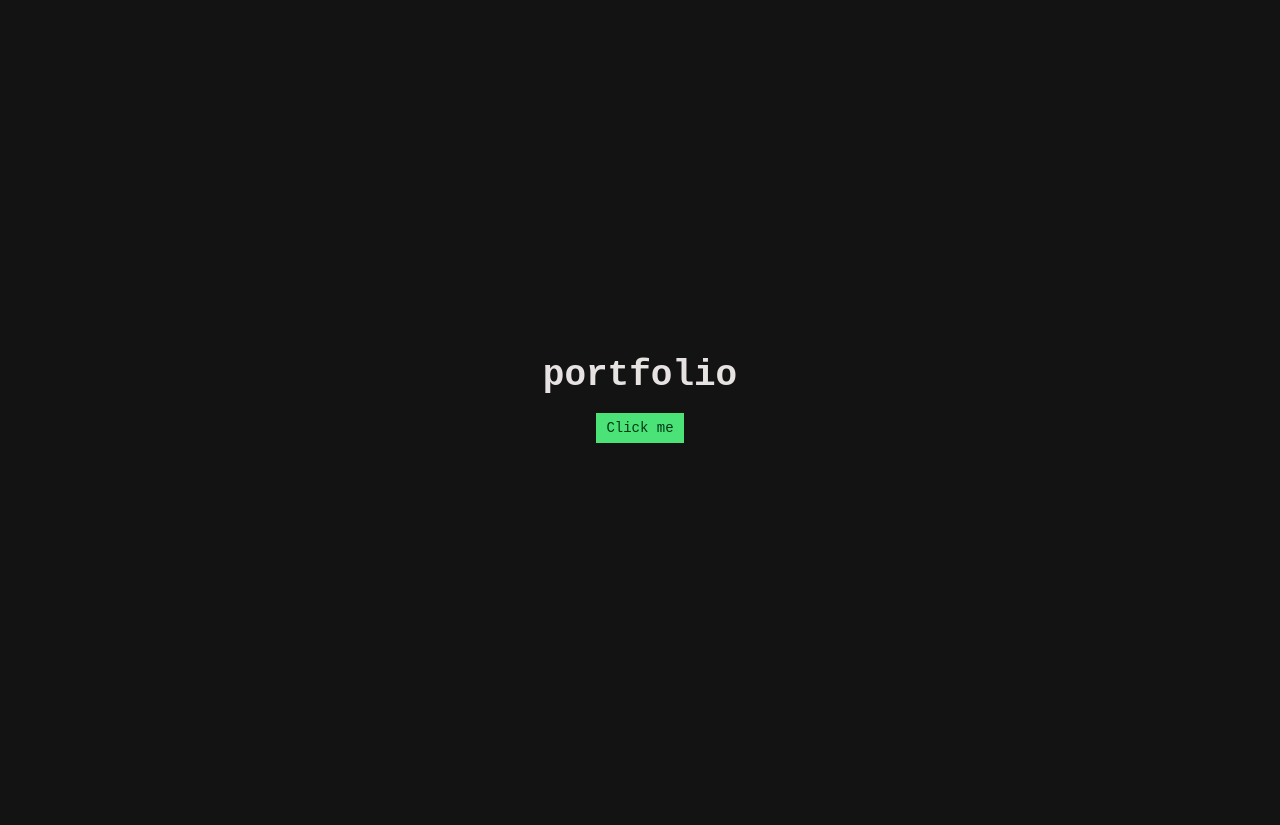
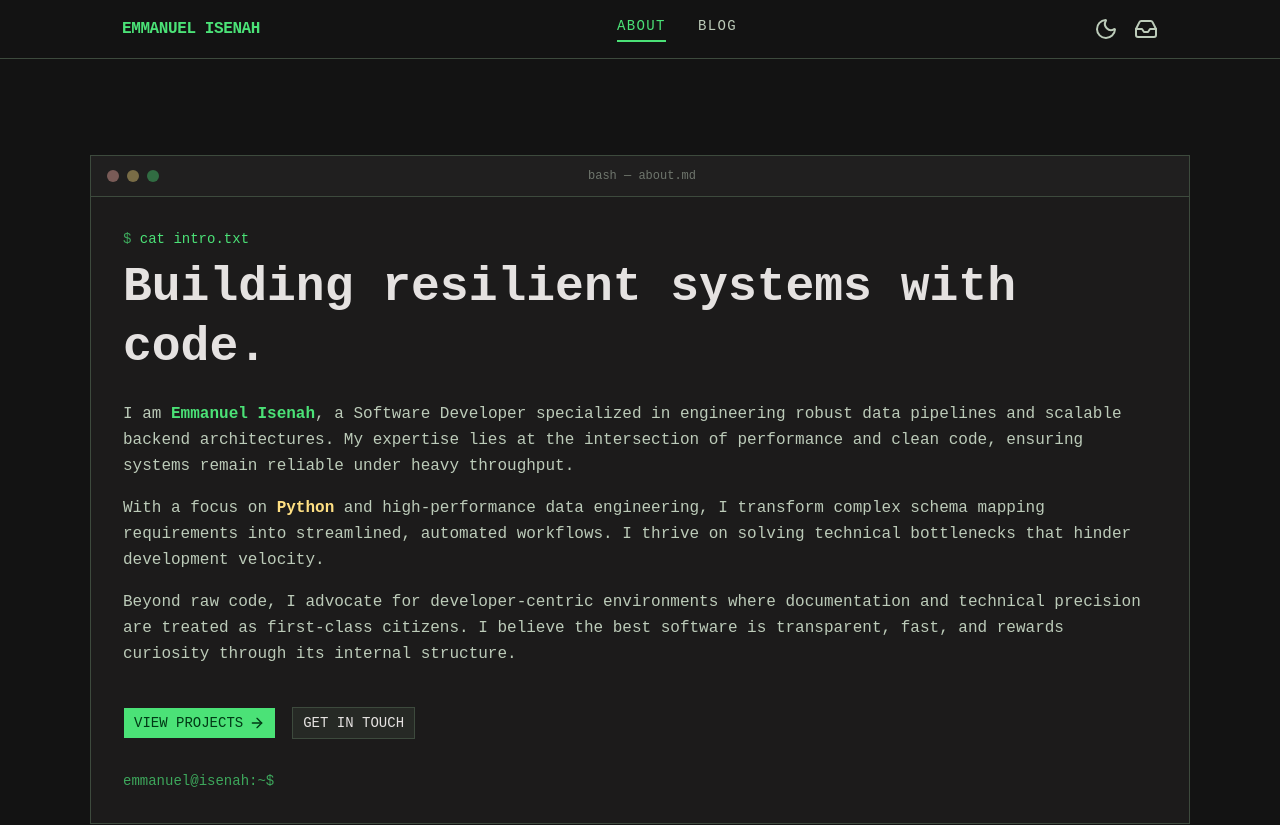
Before and after one commit to Armadillidiid/portfolio, a React (Vite) app: page / in a window 1280 px wide. Shown: the top 825 px of the page. Before the commit the page ends 800 px from the top, so only its background shows below. Built offline with nearby package versions, Linux system fonts and the light colour scheme.

Commit message:
feat: wire tanstack router with about, blog routes, theme provider, skip link

```diff
--- a/src/App.tsx
+++ b/src/App.tsx
@@ -1,12 +1,14 @@
-import { Button } from "@/components/ui/button";
+import { RouterProvider, createRouter } from "@tanstack/react-router";
+import { routeTree } from "./routeTree.gen";
 
-function App() {
-  return (
-    <div className="flex min-h-svh flex-col items-center justify-center gap-4">
-      <h1 className="text-4xl font-bold">portfolio</h1>
-      <Button>Click me</Button>
-    </div>
-  );
+const router = createRouter({ routeTree });
+
+declare module "@tanstack/react-router" {
+  interface Register {
+    router: typeof router;
+  }
 }
 
-export default App;
+export default function App() {
+  return <RouterProvider router={router} />;
+}
--- a/src/main.tsx
+++ b/src/main.tsx
@@ -1,5 +1,10 @@
 import { createRoot } from "react-dom/client";
 import App from "./App.tsx";
+import { AppThemeProvider } from "@/components/theme-provider";
 import "./style.css";
 
-createRoot(document.getElementById("app")!).render(<App />);
+createRoot(document.getElementById("app")!).render(
+  <AppThemeProvider>
+    <App />
+  </AppThemeProvider>,
+);
--- /dev/null
+++ b/src/routeTree.gen.ts
@@ -0,0 +1,77 @@
+/* eslint-disable */
+
+// @ts-nocheck
+
+// noinspection JSUnusedGlobalSymbols
+
+// This file was automatically generated by TanStack Router.
+// You should NOT make any changes in this file as it will be overwritten.
+// Additionally, you should also exclude this file from your linter and/or formatter to prevent it from being checked or modified.
+
+import { Route as rootRouteImport } from './routes/__root'
+import { Route as BlogRouteImport } from './routes/blog'
+import { Route as IndexRouteImport } from './routes/index'
+
+const BlogRoute = BlogRouteImport.update({
+  id: '/blog',
+  path: '/blog',
+  getParentRoute: () => rootRouteImport,
+} as any)
+const IndexRoute = IndexRouteImport.update({
+  id: '/',
+  path: '/',
+  getParentRoute: () => rootRouteImport,
+} as any)
+
+export interface FileRoutesByFullPath {
+  '/': typeof IndexRoute
+  '/blog': typeof BlogRoute
+}
+export interface FileRoutesByTo {
+  '/': typeof IndexRoute
+  '/blog': typeof BlogRoute
+}
+export interface FileRoutesById {
+  __root__: typeof rootRouteImport
+  '/': typeof IndexRoute
+  '/blog': typeof BlogRoute
+}
+export interface FileRouteTypes {
+  fileRoutesByFullPath: FileRoutesByFullPath
+  fullPaths: '/' | '/blog'
+  fileRoutesByTo: FileRoutesByTo
+  to: '/' | '/blog'
+  id: '__root__' | '/' | '/blog'
+  fileRoutesById: FileRoutesById
+}
+export interface RootRouteChildren {
+  IndexRoute: typeof IndexRoute
+  BlogRoute: typeof BlogRoute
+}
+
+declare module '@tanstack/react-router' {
+  interface FileRoutesByPath {
+    '/blog': {
+      id: '/blog'
+      path: '/blog'
+      fullPath: '/blog'
+      preLoaderRoute: typeof BlogRouteImport
+      parentRoute: typeof rootRouteImport
+    }
+    '/': {
+      id: '/'
+      path: '/'
+      fullPath: '/'
+      preLoaderRoute: typeof IndexRouteImport
+      parentRoute: typeof rootRouteImport
+    }
+  }
+}
+
+const rootRouteChildren: RootRouteChildren = {
+  IndexRoute: IndexRoute,
+  BlogRoute: BlogRoute,
+}
+export const routeTree = rootRouteImport
+  ._addFileChildren(rootRouteChildren)
+  ._addFileTypes<FileRouteTypes>()
--- /dev/null
+++ b/src/routes/__root.tsx
@@ -0,0 +1,29 @@
+import { Outlet, createRootRoute, useLocation } from "@tanstack/react-router";
+import { Footer } from "@/components/layout/footer";
+import { Header } from "@/components/layout/header";
+
+export const Route = createRootRoute({
+  component: RootLayout,
+});
+
+function RootLayout() {
+  const { pathname } = useLocation();
+
+  return (
+    <div className="flex min-h-svh flex-col">
+      <a
+        href="#main"
+        className="sr-only focus:not-sr-only focus:fixed focus:top-2 focus:left-2 focus:z-[100] focus:bg-background focus:text-foreground focus:px-3 focus:py-2 focus:border focus:border-primary"
+      >
+        Skip to main content
+      </a>
+      <Header pathname={pathname} />
+      <main id="main" className="flex-1 py-16 md:py-24 px-4 md:px-8 relative overflow-hidden">
+        <div className="max-w-[1100px] mx-auto">
+          <Outlet />
+        </div>
+      </main>
+      <Footer />
+    </div>
+  );
+}
--- /dev/null
+++ b/src/routes/blog.tsx
@@ -0,0 +1,10 @@
+import { createFileRoute } from "@tanstack/react-router";
+import { BlogEmptyState } from "@/components/blog/empty-state";
+
+export const Route = createFileRoute("/blog")({
+  component: BlogRoute,
+});
+
+function BlogRoute() {
+  return <BlogEmptyState />;
+}
--- /dev/null
+++ b/src/routes/index.tsx
@@ -0,0 +1,10 @@
+import { createFileRoute } from "@tanstack/react-router";
+import { HeroSection } from "@/components/about/hero-section";
+
+export const Route = createFileRoute("/")({
+  component: AboutRoute,
+});
+
+function AboutRoute() {
+  return <HeroSection />;
+}
```
